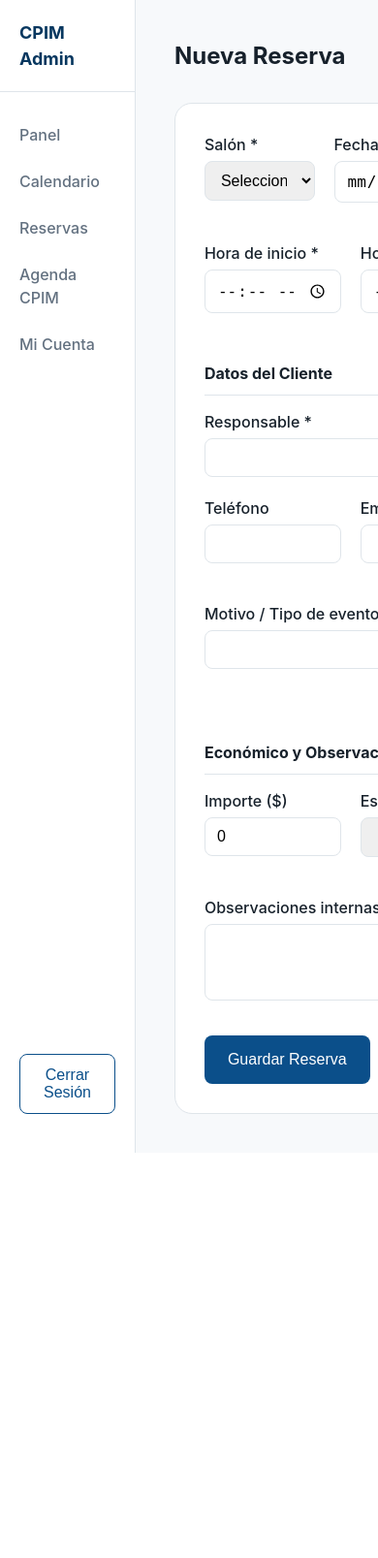
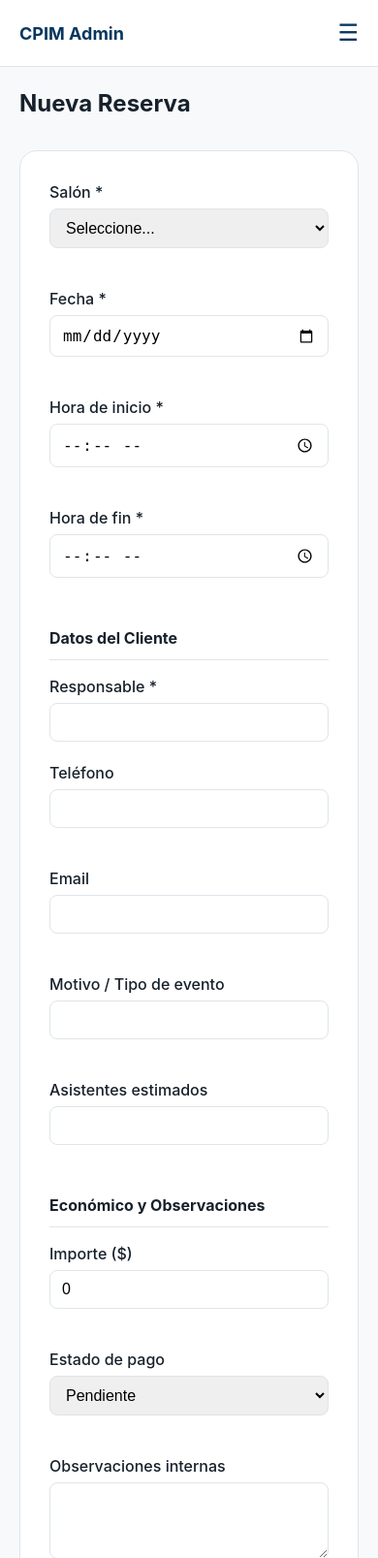
Before and after one commit to Sandeje96/CPIM_Salones, a FastAPI app: template templates/admin/reserva_form.html in a window 390 px wide; the page is wider, and only the part inside the window is pictured. Shown: the top 1607 px of that part at 97% size. Before the commit the page ends 1189 px from the top of that part, so only its background shows below. Run offline with FastAPI, Linux system fonts and the light colour scheme; the template is opened without the code that fills it, so the values that code supplies are empty; some libraries are stand-ins or nearby versions.

Commit message:
Feat: Make admin dashboard responsive for mobile

```diff
--- a/templates/admin/agenda.html
+++ b/templates/admin/agenda.html
@@ -7,7 +7,7 @@
     <a href="/admin/agenda/nuevo" class="btn btn-primary">+ Nuevo Evento</a>
 </div>
 
-<div style="background: var(--surface); border: 1px solid var(--border); border-radius: var(--radius-lg); overflow: hidden;">
+<div style="background: var(--surface); border: 1px solid var(--border); border-radius: var(--radius-lg); overflow-x: auto;">
     <table style="width: 100%; border-collapse: collapse; text-align: left;">
         <thead style="background: var(--surface-secondary);">
             <tr>
--- a/templates/admin/configuracion.html
+++ b/templates/admin/configuracion.html
@@ -18,7 +18,7 @@
             <input type="text" name="direccion" class="form-control" value="{{ ajustes.get('direccion', '') }}">
         </div>
 
-        <div style="display: grid; grid-template-columns: 1fr 1fr; gap: 20px; margin-bottom: 20px;">
+        <div class="grid-form" style="display: grid; grid-template-columns: 1fr 1fr; gap: 20px; margin-bottom: 20px;">
             <div class="form-group">
                 <label>WhatsApp (solo números y código de país)</label>
                 <input type="text" name="whatsapp" class="form-control" value="{{ ajustes.get('whatsapp', '') }}">
--- a/templates/admin/evento_form.html
+++ b/templates/admin/evento_form.html
@@ -17,7 +17,7 @@
             <input type="text" name="titulo" class="form-control" required>
         </div>
 
-        <div style="display: grid; grid-template-columns: 1fr 1fr; gap: 20px; margin-bottom: 20px;">
+        <div class="grid-form" style="display: grid; grid-template-columns: 1fr 1fr; gap: 20px; margin-bottom: 20px;">
             <div class="form-group">
                 <label>Tipo *</label>
                 <select name="tipo" class="form-control" required>
@@ -46,7 +46,7 @@
             <textarea name="descripcion" class="form-control" rows="2"></textarea>
         </div>
 
-        <div style="display: grid; grid-template-columns: 1fr 1fr 1fr; gap: 20px; margin-bottom: 20px;">
+        <div class="grid-form" style="display: grid; grid-template-columns: 1fr 1fr 1fr; gap: 20px; margin-bottom: 20px;">
             <div class="form-group">
                 <label>Fecha *</label>
                 <input type="date" name="fecha" class="form-control" required>
@@ -64,7 +64,7 @@
 
         <h4 style="margin: 30px 0 15px; border-bottom: 1px solid var(--border); padding-bottom: 10px;">Recurrencia</h4>
 
-        <div style="display: grid; grid-template-columns: 1fr 1fr; gap: 20px; margin-bottom: 20px;">
+        <div class="grid-form" style="display: grid; grid-template-columns: 1fr 1fr; gap: 20px; margin-bottom: 20px;">
             <div class="form-group">
                 <label>Tipo de recurrencia</label>
                 <select name="recurrencia" class="form-control" id="recurrencia">
--- a/templates/admin/historial.html
+++ b/templates/admin/historial.html
@@ -2,7 +2,7 @@
 {% block title %}Historial de Actividad (Auditoría){% endblock %}
 
 {% block content %}
-<div style="background: var(--surface); border: 1px solid var(--border); border-radius: var(--radius-lg); overflow: hidden;">
+<div style="background: var(--surface); border: 1px solid var(--border); border-radius: var(--radius-lg); overflow-x: auto;">
     <table style="width: 100%; border-collapse: collapse; text-align: left;">
         <thead style="background: var(--surface-secondary);">
             <tr>
--- a/templates/admin/panel.html
+++ b/templates/admin/panel.html
@@ -11,7 +11,7 @@
 </div>
 
 <h3 style="margin-top: 40px; margin-bottom: 20px; color: var(--cpim-primary-dark);">Próximas ocupaciones</h3>
-<div style="background: var(--surface); border: 1px solid var(--border); border-radius: var(--radius-lg); overflow: hidden;">
+<div style="background: var(--surface); border: 1px solid var(--border); border-radius: var(--radius-lg); overflow-x: auto;">
     <table style="width: 100%; border-collapse: collapse; text-align: left;">
         <thead style="background: var(--surface-secondary);">
             <tr>
--- a/templates/admin/reserva_form.html
+++ b/templates/admin/reserva_form.html
@@ -12,7 +12,7 @@
     <form method="POST" action="/admin/reservas">
         <input type="hidden" name="csrf_token" value="{{ request.session.csrf_token }}">
 
-        <div style="display: grid; grid-template-columns: 1fr 1fr; gap: 20px; margin-bottom: 20px;">
+        <div class="grid-form" style="display: grid; grid-template-columns: 1fr 1fr; gap: 20px; margin-bottom: 20px;">
             <div class="form-group">
                 <label>Salón *</label>
                 <select name="salon_id" class="form-control" required>
@@ -28,7 +28,7 @@
             </div>
         </div>
 
-        <div style="display: grid; grid-template-columns: 1fr 1fr; gap: 20px; margin-bottom: 20px;">
+        <div class="grid-form" style="display: grid; grid-template-columns: 1fr 1fr; gap: 20px; margin-bottom: 20px;">
             <div class="form-group">
                 <label>Hora de inicio *</label>
                 <input type="time" name="hora_inicio" class="form-control" required>
@@ -46,7 +46,7 @@
             <input type="text" name="responsable" class="form-control" required>
         </div>
 
-        <div style="display: grid; grid-template-columns: 1fr 1fr; gap: 20px; margin-bottom: 20px;">
+        <div class="grid-form" style="display: grid; grid-template-columns: 1fr 1fr; gap: 20px; margin-bottom: 20px;">
             <div class="form-group">
                 <label>Teléfono</label>
                 <input type="tel" name="telefono" class="form-control" inputmode="tel">
@@ -57,7 +57,7 @@
             </div>
         </div>
 
-        <div style="display: grid; grid-template-columns: 2fr 1fr; gap: 20px; margin-bottom: 20px;">
+        <div class="grid-form" style="display: grid; grid-template-columns: 2fr 1fr; gap: 20px; margin-bottom: 20px;">
             <div class="form-group">
                 <label>Motivo / Tipo de evento</label>
                 <input type="text" name="motivo" class="form-control">
@@ -70,7 +70,7 @@
 
         <h4 style="margin: 30px 0 15px; border-bottom: 1px solid var(--border); padding-bottom: 10px;">Económico y Observaciones</h4>
 
-        <div style="display: grid; grid-template-columns: 1fr 1fr; gap: 20px; margin-bottom: 20px;">
+        <div class="grid-form" style="display: grid; grid-template-columns: 1fr 1fr; gap: 20px; margin-bottom: 20px;">
             <div class="form-group">
                 <label>Importe ($)</label>
                 <input type="number" step="0.01" name="importe" class="form-control" value="0" min="0">
--- a/templates/admin/reservas.html
+++ b/templates/admin/reservas.html
@@ -11,7 +11,7 @@
     {% endif %}
 </div>
 
-<div style="background: var(--surface); border: 1px solid var(--border); border-radius: var(--radius-lg); overflow: hidden;">
+<div style="background: var(--surface); border: 1px solid var(--border); border-radius: var(--radius-lg); overflow-x: auto;">
     <table style="width: 100%; border-collapse: collapse; text-align: left;">
         <thead style="background: var(--surface-secondary);">
             <tr>
--- a/templates/base_admin.html
+++ b/templates/base_admin.html
@@ -45,12 +45,30 @@
             margin-bottom: 30px;
         }
         .logout-form { margin-top: auto; padding: 20px; }
+
+        .menu-toggle { display: none; }
+
+        @media (max-width: 768px) {
+            body { flex-direction: column; }
+            .sidebar { width: 100%; border-right: none; border-bottom: 1px solid var(--border); padding: 10px 0; }
+            .sidebar-header { padding: 10px 20px; margin-bottom: 0; border-bottom: none; display: flex; justify-content: space-between; align-items: center; }
+            .sidebar nav { display: none; }
+            .sidebar.open nav { display: flex; }
+            .sidebar.open .logout-form { display: block; }
+            .logout-form { display: none; padding: 10px 20px; margin-top: 0; }
+            .main-content { padding: 20px; width: 100%; box-sizing: border-box; overflow-x: hidden; }
+            .menu-toggle { display: block; background: none; border: none; font-size: 24px; color: var(--cpim-primary-dark); cursor: pointer; }
+
+            /* Forms responsive grid */
+            .grid-form { grid-template-columns: 1fr !important; }
+        }
     </style>
 </head>
 <body>
-    <aside class="sidebar">
+    <aside class="sidebar" id="admin-sidebar">
         <div class="sidebar-header">
             <h2>CPIM Admin</h2>
+            <button class="menu-toggle" onclick="document.getElementById('admin-sidebar').classList.toggle('open')">☰</button>
         </div>
         <nav>
             <a href="/admin">Panel</a>
```
